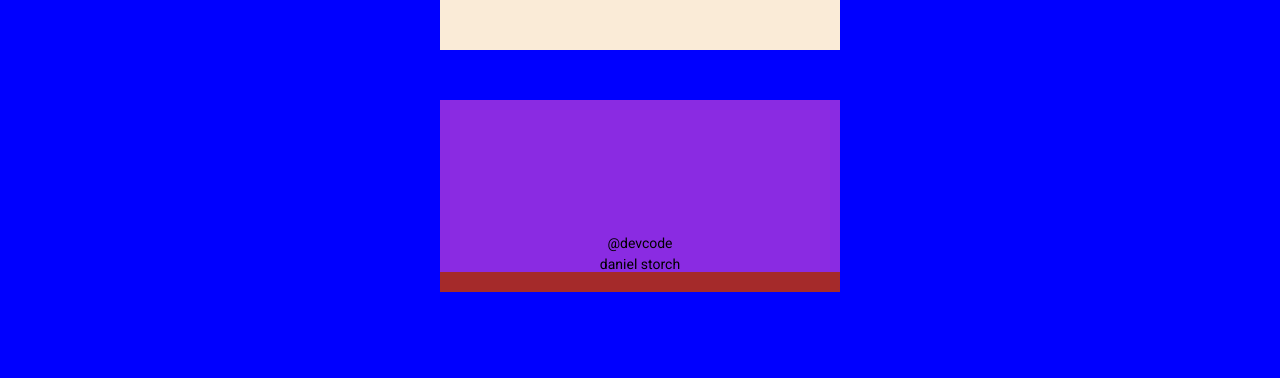
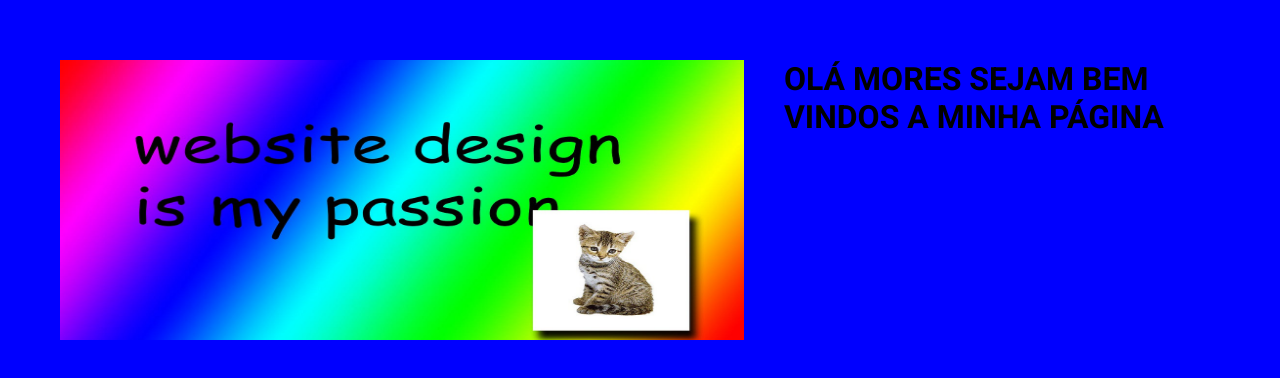
Before and after one commit to DANIEL-GIMENEZ-STORCH/novostitas, a plain HTML site: page linktree.html in a window 1280 px wide. Drawn offline with Linux system fonts and the light colour scheme.

Commit message:
Refazendo o projeto para treinar e solidificar conceitos

```diff
--- a/linktree.css
+++ b/linktree.css
@@ -2,53 +2,27 @@
 
 
 *{
-    margin: 0;
-    padding: 0;
+    margin: 10px;
+    padding: 10px;
     box-sizing: border-box;
     font-family: "Roboto", sans-serif;
  }
 
+:root{
+
+}
+
 body{
 
+    display: flex;
     background-color: blue;
     height: 100vh;
     display: flex;
     justify-content: center;
 }
 
-.container{
+img{
 
-    width: 400px;
-    height: 50px;
-    background-color: antiquewhite;
- }
-
-.container-img{
-    background-color: blueviolet;
-    display: flex;
-    align-items: center;
-    margin-top: 100px;
-    flex-direction: column;
+    height: 300px;
+    width: 300px;
 }
-
-.container-img p {
-
-    font-size: 14px;
-    margin-top: 5px;
-}
-
- .img{
-
-    background-image: url('./imagem-de-fundo-yeaxrij2aepc1xio.jpg');
-    height: 120px;
-    width: 120px;
-    background-size: cover;
-    border-radius: 50%;
-    margin-bottom: 10px;
- }
-
- .container-botao{
-
-    background-color: brown;
-    height: 20px;
- }
--- a/linktree.html
+++ b/linktree.html
@@ -5,27 +5,20 @@
 
     <meta name="viewport" content="width=device-width, initial-scale=1.0">
 
-    <title>linktree - devcode</title>
+    <title>AGATEMIELE</title>
+
+    <link rel="icon" type="image/x-icon" href="/images/alien-cat.ico">
 
     <link rel="stylesheet" href="linktree.css">
 
-    <link href="gato-alien-icon.ico" rel="gato-alien-icon">
+</head>
 
-</head>
-<!--ai como amo documentar-->
 <body>
-    <div class="container">
-        <div class="container-img">
-            <div class="img"></div>
-            <p>@devcode</p>
-            <p>daniel storch</p>
-        </div>
-        <div class="container-botao">
-            <div class="botao">
 
-            </div>
-        </div>
+     <img src="images/img.jpg" alt="imagem" style="width: 100%;">
 
-    </div>
+        <h1>OLÁ MORES SEJAM BEM VINDOS A MINHA PÁGINA</h1>
+
 </body>
+
 </html>
```
Also changed, not shown: images/alien-cat.ico (added), images/img.jpg (added).
